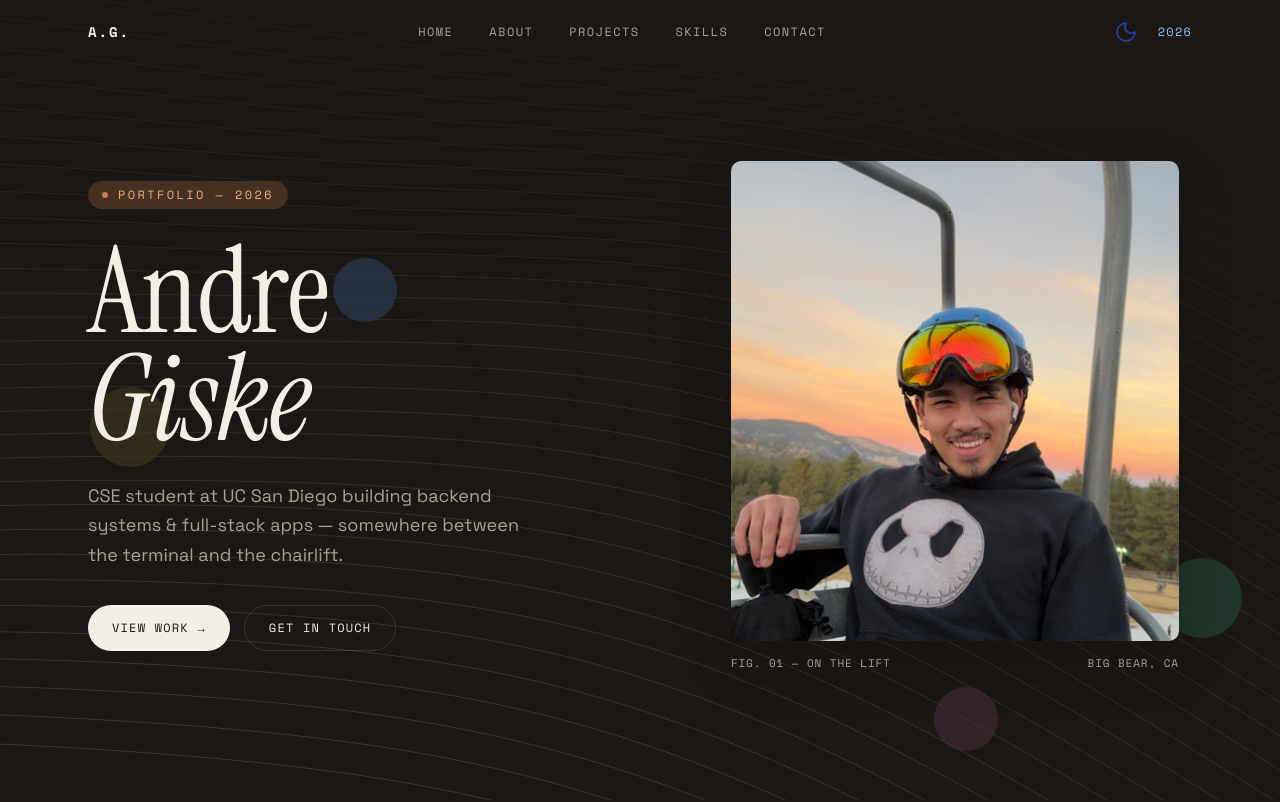
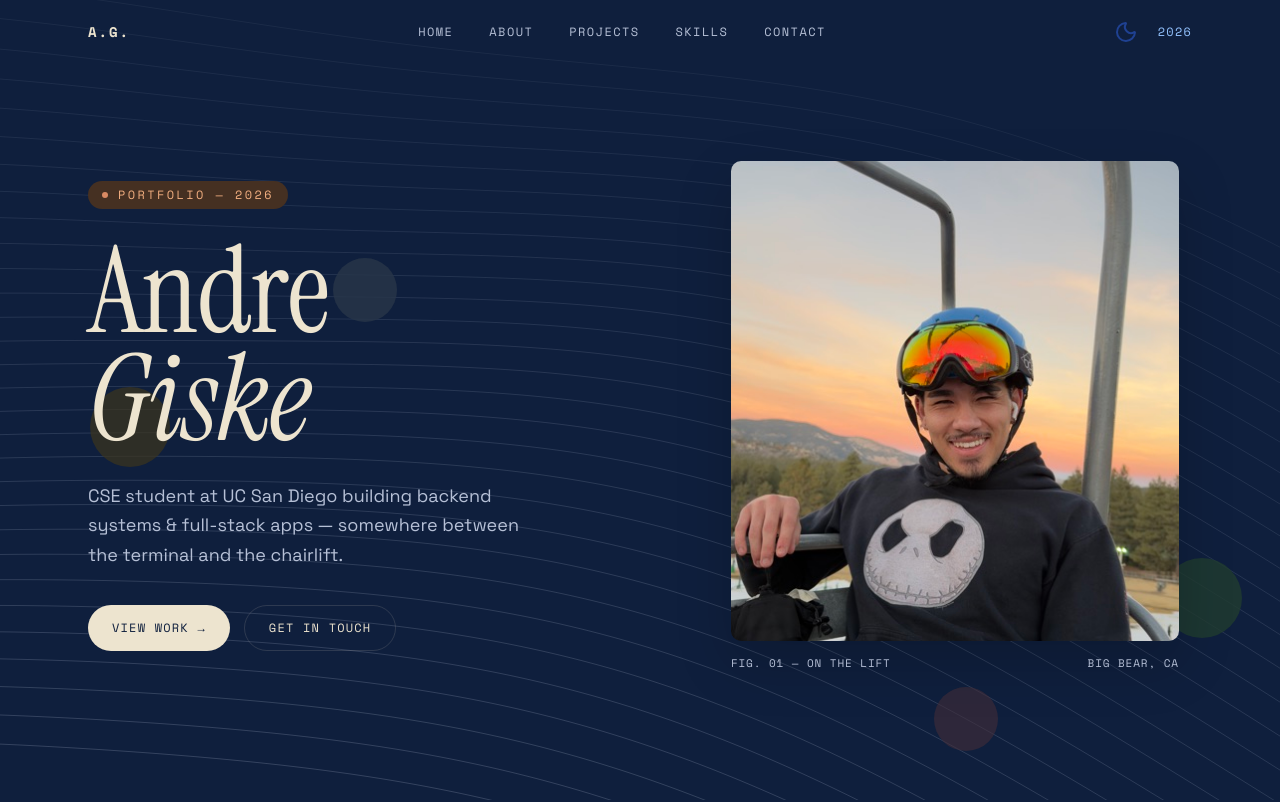
Before and after one commit to dregiske/portfolio, a React (Vite) app: page / in a window 1280 px wide. Shown: the top 802 px of the page. Built offline with nearby package versions, Linux system fonts and the light colour scheme.

Commit message:
new style

```diff
--- a/src/index.css
+++ b/src/index.css
@@ -136,6 +136,8 @@
   --background: var(--egg);
   --foreground: var(--ink);
 
+  --wave-line: #5c574d;
+
   --card: #fbf6ec;
   --card-surface: #f3ecda;
   --card-foreground: var(--ink);
@@ -176,10 +178,9 @@
 }
 
 .dark {
-  /* Eggshell neutrals */
-  --egg: #1a1714;
-  --ink: #f3efe6;
-  --rule: rgba(255, 255, 255, 0.12);
+  --egg: #0f1f3d;
+  --ink: #ede4cf;
+  --rule: rgba(237, 228, 207, 0.14);
 
   /* Tonal accent families (dark):
   	bright ink (L 0.8 / C 0.1)
@@ -196,23 +197,25 @@
 
   --foreground: var(--ink);
 
-  --card: #221f1a;
-  --card-surface: #24201c;
+  --wave-line: #cdbf9a;
+
+  --card: #16294b;
+  --card-surface: #1b3358;
   --card-foreground: var(--ink);
 
-  --popover: #221f1a;
+  --popover: #16294b;
   --popover-foreground: var(--ink);
 
-  --tone-terracotta: #cf7a59;
-  --tone-terracotta-fg: #1a1714;
+  --tone-terracotta: #d98a63;
+  --tone-terracotta-fg: #0f1f3d;
 
   --primary: #ffffff;
   --primary-foreground: #1a1714;
-  --secondary: #2b2721;
+  --secondary: #1d3354;
   --secondary-foreground: var(--ink);
-  --muted: #2b2721;
-  --muted-foreground: #a8a294;
-  --accent: #2b2721;
+  --muted: #1d3354;
+  --muted-foreground: #b6c0d6;
+  --accent: #1d3354;
   --accent-foreground: var(--ink);
   --destructive: oklch(0.704 0.191 22.216);
   --border: var(--rule);
@@ -225,14 +228,14 @@
   --chart-4: oklch(0.627 0.265 303.9);
   --chart-5: oklch(0.645 0.246 16.439);
 
-  --sidebar: #221f1a;
+  --sidebar: #16294b;
   --sidebar-foreground: var(--ink);
-  --sidebar-primary: #cf7a59;
-  --sidebar-primary-foreground: #1a1714;
-  --sidebar-accent: #2b2721;
+  --sidebar-primary: #d98a63;
+  --sidebar-primary-foreground: #0f1f3d;
+  --sidebar-accent: #1d3354;
   --sidebar-accent-foreground: var(--ink);
   --sidebar-border: var(--rule);
-  --sidebar-ring: #cf7a59;
+  --sidebar-ring: #d98a63;
 }
 
 html {
```
